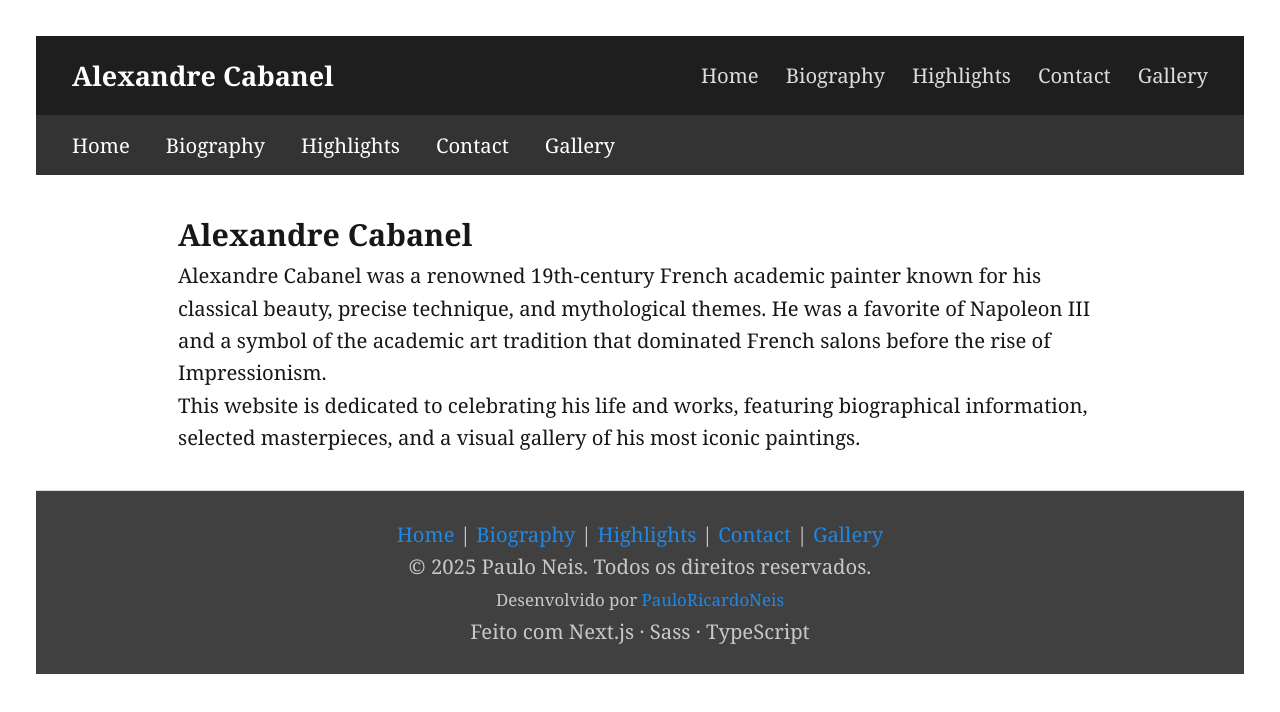
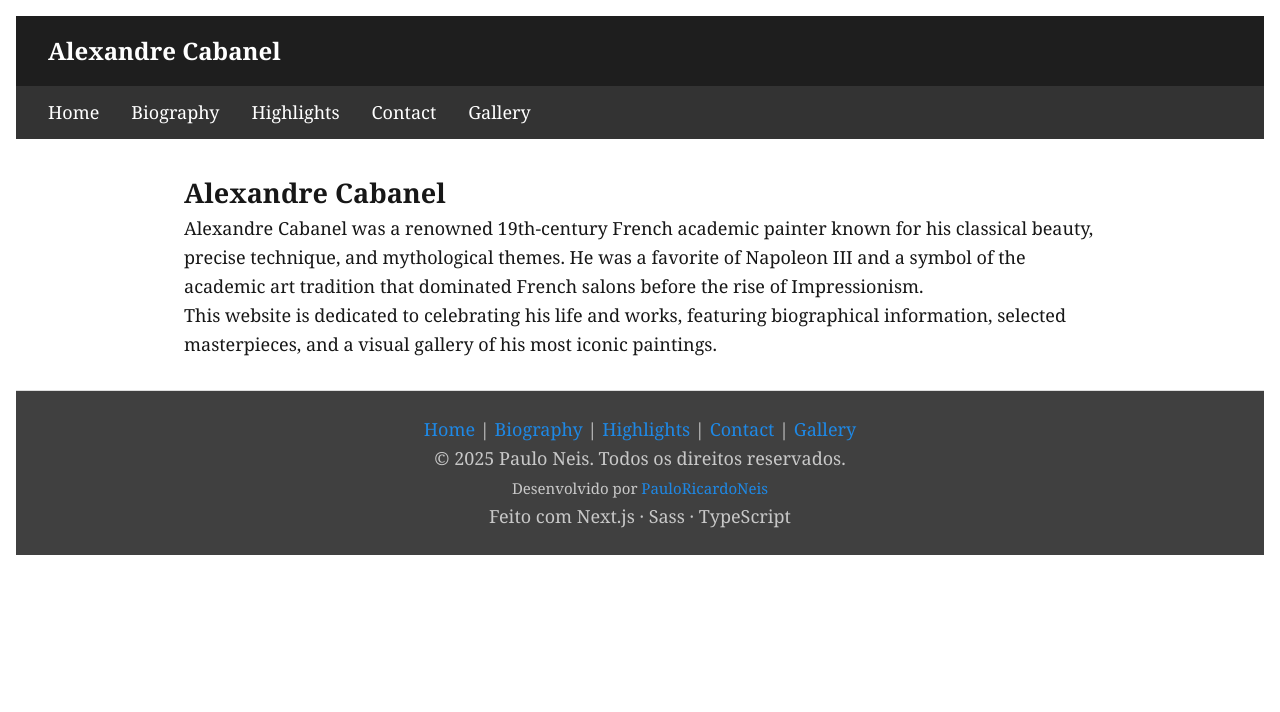
Before and after one commit to PauloRicardoNeis/VS16A-Task01, a Next.js app: page / in a window 1280 px wide. Shown: the top 712 px of the page. Built offline with nearby package versions, Linux system fonts and the light colour scheme.

Commit message:
Task02 | fix | deletando botões de navegação redundantes do Header.tsx

```diff
--- a/src/components/Header/Header.tsx
+++ b/src/components/Header/Header.tsx
@@ -1,6 +1,5 @@
 import Link from "next/link";
 import styles from "@/components/Header/Header.module.scss";
-import { navLinks } from "@/data/navLinks";
 
 export default function Header() {
     return (
@@ -8,13 +7,6 @@ export default function Header() {
             <div className={styles.logo}>
                 <Link href="/">Alexandre Cabanel</Link>
             </div>
-            <nav className={styles.nav}>
-                {navLinks.map((link) => (
-                    <Link key={link.href} href={link.href}>
-                        {link.label}
-                    </Link>
-                ))}
-            </nav>
         </header>
     );
 }
--- a/src/styles/globals.scss
+++ b/src/styles/globals.scss
@@ -1,48 +1,88 @@
+// ============================
+// Global Variables
+// ============================
+$font-family-base: 'Georgia', serif;
+$font-size-base: 1rem;
+$font-size-tablet: 1.0625rem; // ~17px
+$font-size-desktop: 1.125rem; // ~18px
+$content-max-width: 960px;
+$color-light-bg: #ffffff;
+$color-light-fg: #171717;
+$color-dark-bg: #0a0a0a;
+$color-dark-fg: #ededed;
+
+// ============================
+// Root theme variables
+// ============================
 :root {
-  --background: #ffffff;
-  --foreground: #171717;
+  --background: #{$color-light-bg};
+  --foreground: #{$color-light-fg};
 }
 
 @media (prefers-color-scheme: dark) {
   :root {
-    --background: #0a0a0a;
-    --foreground: #ededed;
+    --background: #{$color-dark-bg};
+    --foreground: #{$color-dark-fg};
   }
 }
 
-html,
-body {
-  max-width: 100vw;
-  overflow-x: hidden;
-  color: var(--foreground);
-  background: var(--background);
-  font-family: 'Georgia', serif;
-  line-height: 1.6;
-  font-size: 1.125rem;
-  padding: 1rem;
-  -webkit-font-smoothing: antialiased;
-  -moz-osx-font-smoothing: grayscale;
-}
-
+// ============================
+// Reset and base styles
+// ============================
 * {
   box-sizing: border-box;
   padding: 0;
   margin: 0;
 }
 
-a {
-  color: inherit;
-  text-decoration: none;
-}
+html {
+  color-scheme: light;
 
-@media (prefers-color-scheme: dark) {
-  html {
+  @media (prefers-color-scheme: dark) {
     color-scheme: dark;
   }
 }
 
+body {
+  max-width: 100vw;
+  overflow-x: hidden;
+  color: var(--foreground);
+  background: var(--background);
+  font-family: $font-family-base;
+  line-height: 1.6;
+  font-size: $font-size-base;
+  padding: 1rem;
+  -webkit-font-smoothing: antialiased;
+  -moz-osx-font-smoothing: grayscale;
+
+  @media (min-width: 640px) {
+    font-size: $font-size-tablet;
+  }
+
+  @media (min-width: 768px) {
+    font-size: $font-size-desktop;
+  }
+}
+
+a {
+  color: inherit;
+  text-decoration: none;
+
+  &:hover {
+    text-decoration: underline;
+  }
+}
+
 main {
-  max-width: 960px;
-  margin: 0 auto;
-  padding: 2rem 1rem;
+  padding: 1.5rem 1rem;
+
+  @media (min-width: 768px) {
+    max-width: 640px;
+    margin: 0 auto;
+    padding: 2rem 1.5rem;
+  }
+
+  @media (min-width: 1024px) {
+    max-width: $content-max-width;
+  }
 }
```
